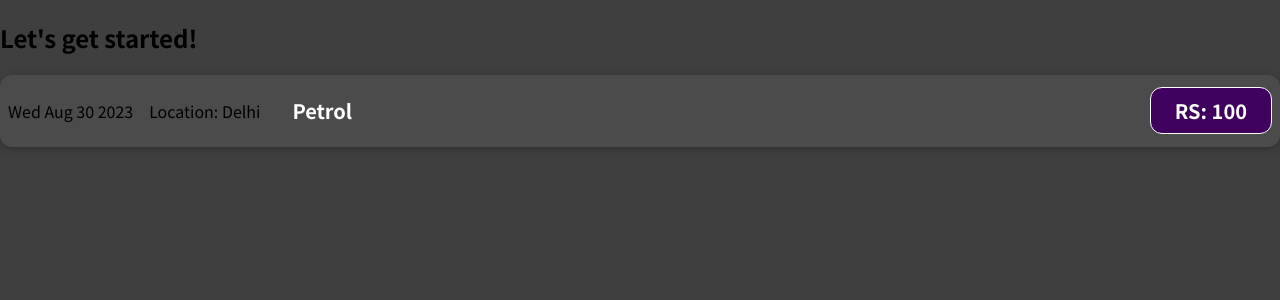
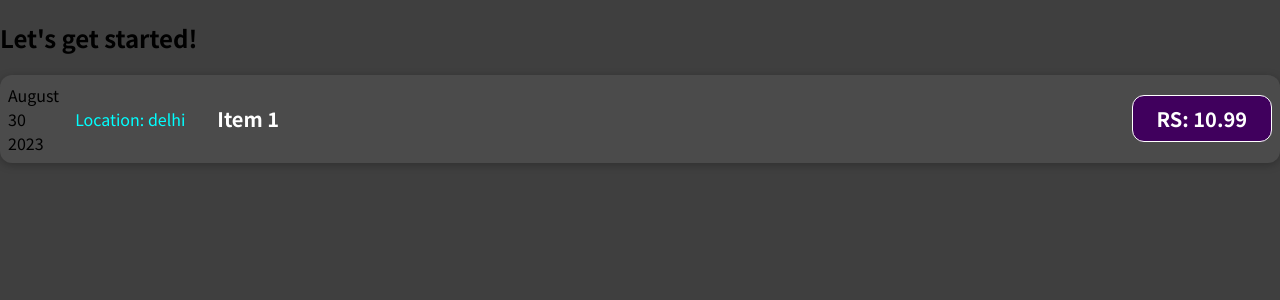
Before and after one commit to abhishek112031/Expensetracker-React, a JavaScript app: page / in a window 1280 px wide. Shown: the top 300 px of the page. Built offline with nearby package versions, Linux system fonts and the light colour scheme.

Commit message:
adding location and add some styling

```diff
--- a/src/App.js
+++ b/src/App.js
@@ -1,10 +1,41 @@
 import ExpenseComponent from './components/ExpenseCpmponent'
 
 function App() {
+  const expenses= [
+    {
+      id: 1,
+      title: "Item 1",
+      amount: 10.99,
+      LocationOfExpenditure:'delhi',
+      date: new Date()
+    },
+    {
+      id: 2,
+      title: "Item 2",
+      amount: 25.49,
+      LocationOfExpenditure:'kharagpur',
+      date: new Date()
+    },
+    {
+      id: 3,
+      title: "Item 3",
+      amount: 5.0,
+      LocationOfExpenditure:'mumbai',
+      date:new Date()
+    },
+    {
+      id: 4,
+      title: "Item 4",
+      amount: 15.0,
+      LocationOfExpenditure:'hydrabad',
+      date: new Date()
+    }
+  ];
   return (
     <div>
       <h2>Let's get started!</h2>
-      <ExpenseComponent></ExpenseComponent>
+      <ExpenseComponent title={expenses[0].title} amount={expenses[0].amount} date={expenses[0].date} LocationOfExpenditure={expenses[0].LocationOfExpenditure}></ExpenseComponent>
+
     </div>
   );
 }
--- a/src/components/ExpenseComponent.css
+++ b/src/components/ExpenseComponent.css
@@ -39,6 +39,7 @@
 
   .location{
     margin-left: 1rem;
+    color: aqua;
   }
 
   @media (min-width: 580px) {
--- a/src/components/ExpenseCpmponent.js
+++ b/src/components/ExpenseCpmponent.js
@@ -1,18 +1,26 @@
 
 import './ExpenseComponent.css'
-function ExpenseComponent() {
-    const expenseDate=new Date(2023,7,30);
-    const expenseTitle='Petrol';
-    const expenseAmount=100;
-    const LocationOfExpenditure='Delhi'
+function ExpenseComponent(props) {
+
+    const month=props.date.toLocaleString('en-us',{month:'long'})
+    const day=props.date.toLocaleString('en-us',{day:'2-digit'});
+    const year=props.date.getFullYear();
+
+
+
     return (
         <div className='expense-item'>
-            <div>{expenseDate.toDateString()}</div>
+            <div>
+                <div>{month}</div>
+                <div>{day}</div>
+                <div>{year}</div>
+
+            </div>
 
             <div className="expense-item__description">
-                <p className='location'>Location: {LocationOfExpenditure}</p>
-                <h2>{expenseTitle}</h2>
-                <div className='expense-item__price'>RS: {expenseAmount}</div>
+                <p className='location'>Location: {props.LocationOfExpenditure}</p>
+                <h2>{props.title}</h2>
+                <div className='expense-item__price'>RS: {props.amount}</div>
             </div>
 
         </div>
```
